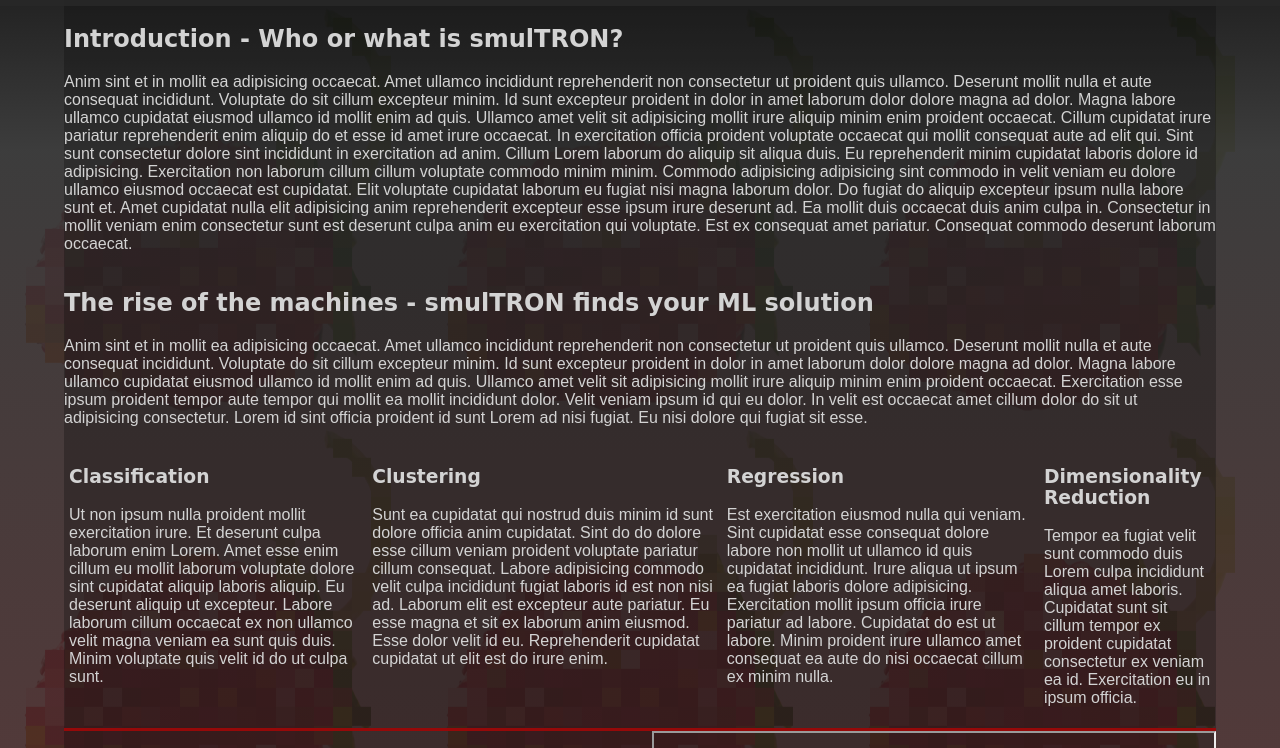
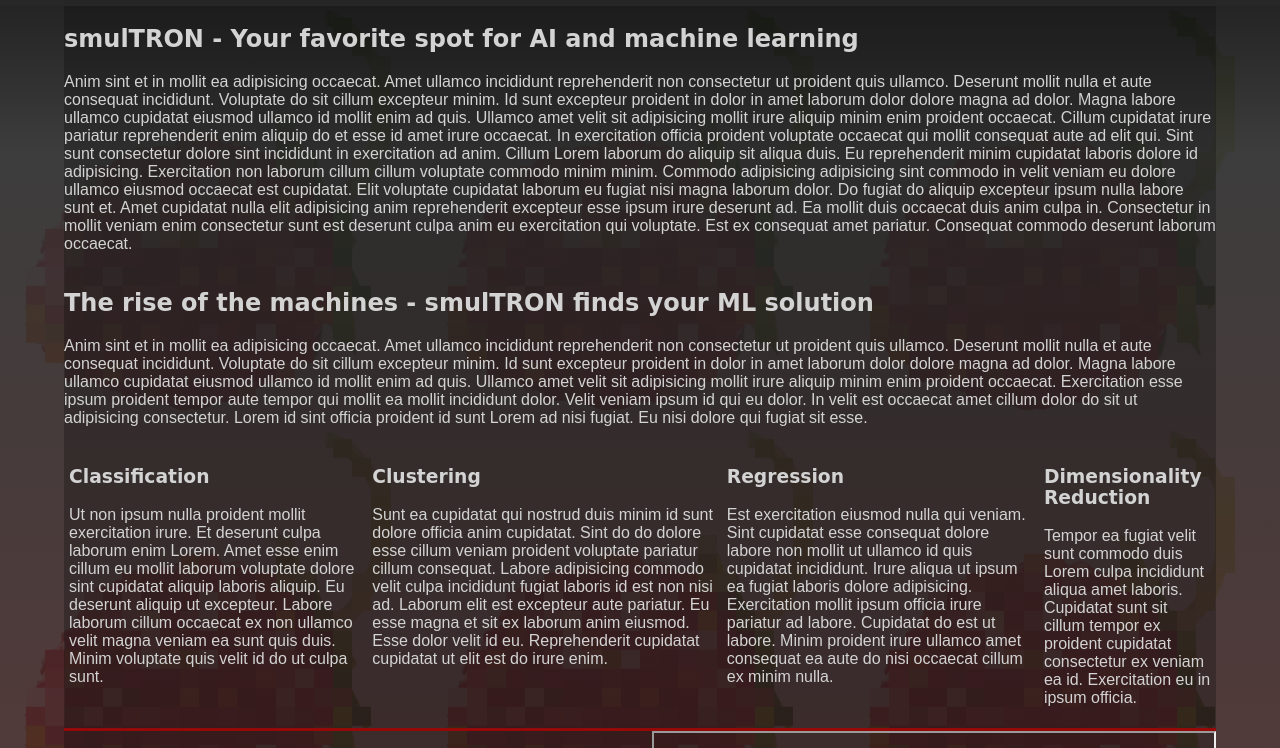
Before and after one commit to thauling/chas_u01_static-website, a plain HTML site: page index.html in a window 1280 px wide. Shown: the part 75-823 px from the top of the page. Drawn offline with Linux system fonts and the light colour scheme; grey boxes are pictures that could not be loaded; a web font is replaced by a local one.

Commit message:
CHANGE heading content in index.html

```diff
--- a/index.html
+++ b/index.html
@@ -47,7 +47,7 @@
     <main>
       <div class="content-container">
         <article class="home-article">
-          <h2 id="intro">Introduction - Who or what is smulTRON?</h2>
+          <h2 id="intro">smulTRON - Your favorite spot for AI and machine learning</h2>
           <p lang="zxx">
             Anim sint et in mollit ea adipisicing occaecat. Amet ullamco
             incididunt reprehenderit non consectetur ut proident quis ullamco.
```
